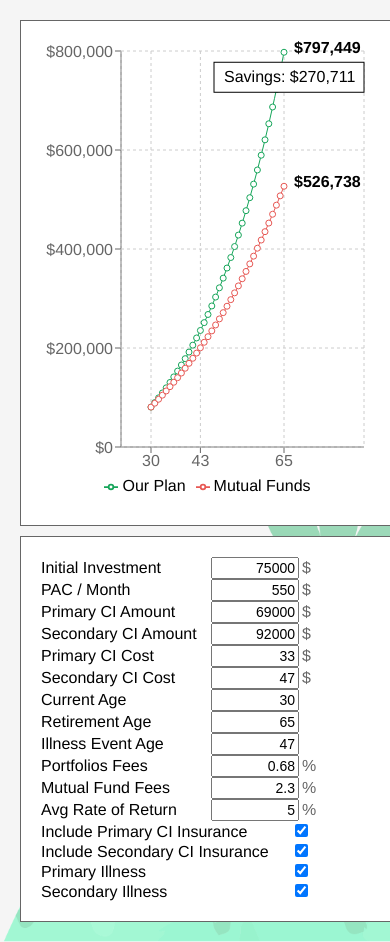
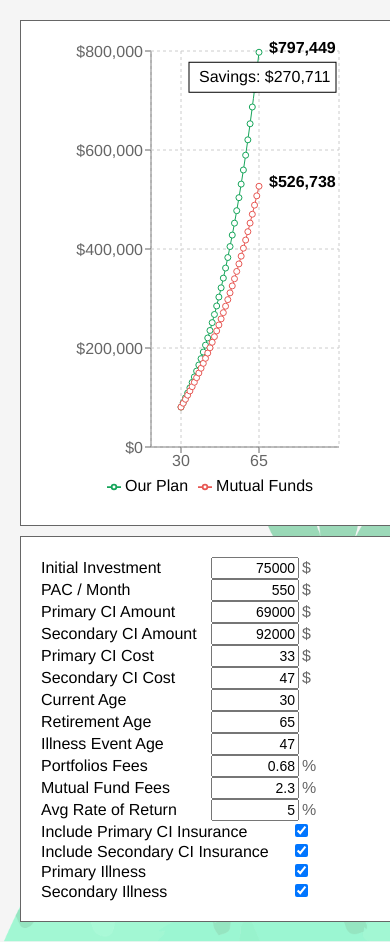
Before and after one commit to swetton/insurance-model, a React (Create React App) app: page / in a window 390 px wide. Built offline with nearby package versions, Linux system fonts and the light colour scheme.

Commit message:
Responsive labels

```diff
--- a/src/components/Chart.js
+++ b/src/components/Chart.js
@@ -25,7 +25,7 @@ export default class Chart extends Component {
     return (
       <div style={styles.container}>
         <ResponsiveContainer>
-          <LineChart data={data} margin={{ top: 10, right: 10, bottom: 10, left: 20 }}>
+          <LineChart data={data} margin={{ top: 10, right: 35, bottom: 10, left: 50 }}>
              <XAxis
                name='Age'
                dataKey='age'
--- a/src/components/FinalSavingsLabel.js
+++ b/src/components/FinalSavingsLabel.js
@@ -1,4 +1,5 @@
 import React, { Component } from 'react';
+import _ from 'lodash';
 import isLastDot from '../helpers/isLastDot';
 import formatCurrency from '../helpers/formatCurrency';
 
@@ -40,6 +41,7 @@ export default class FinalSavingsLabel extends Component {
 
     const x = dotX - 70;
     const y = dotY + 10;
+    const savingsNumberLength = _.toString(formatCurrency(value)).length;
 
     return (
       <g
@@ -51,7 +53,7 @@ export default class FinalSavingsLabel extends Component {
           x={x}
           y={y}
           dy={20}
-          width={150}
+          width={75 + savingsNumberLength * 9}
           height={30}
           fill='#fff'
           stroke='#000'
```
